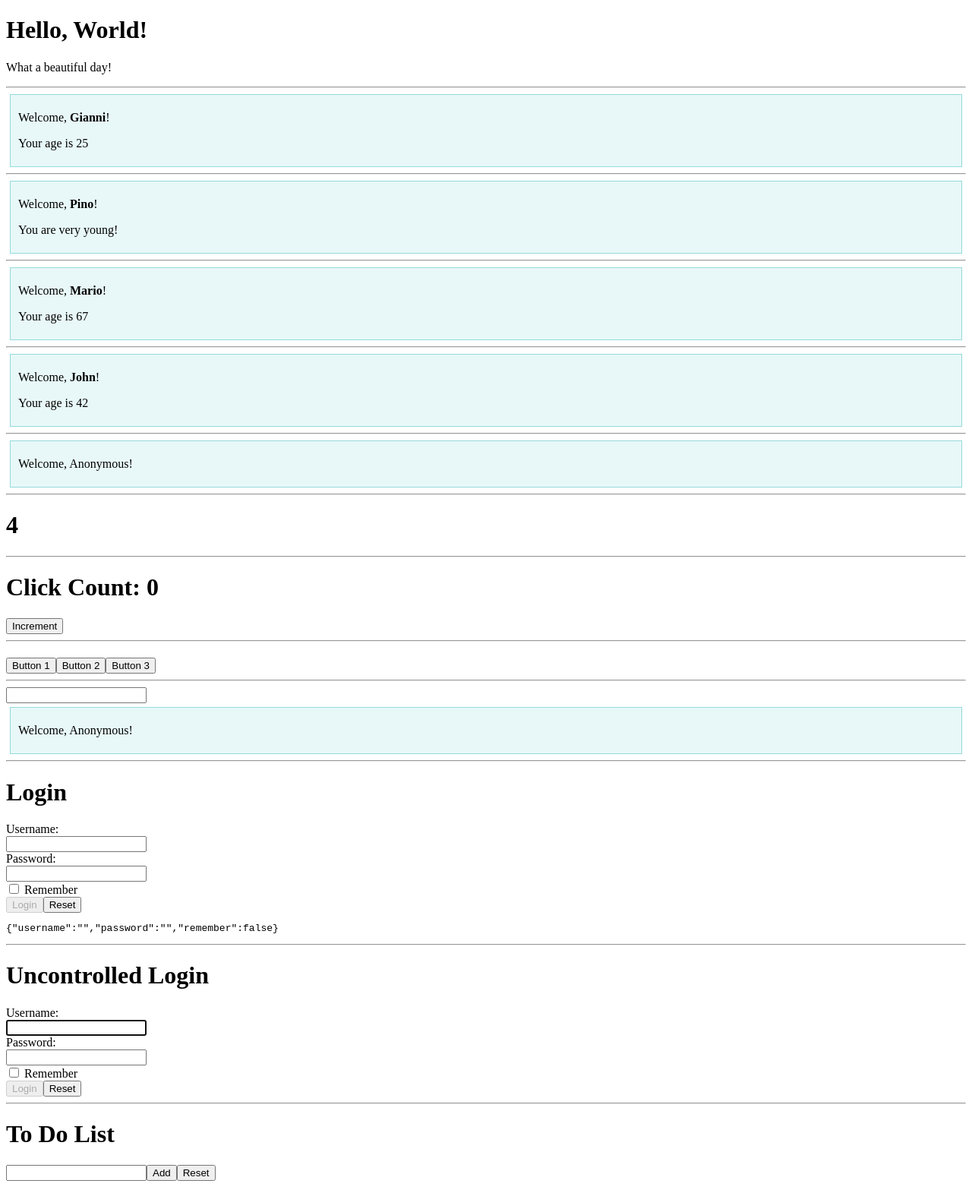
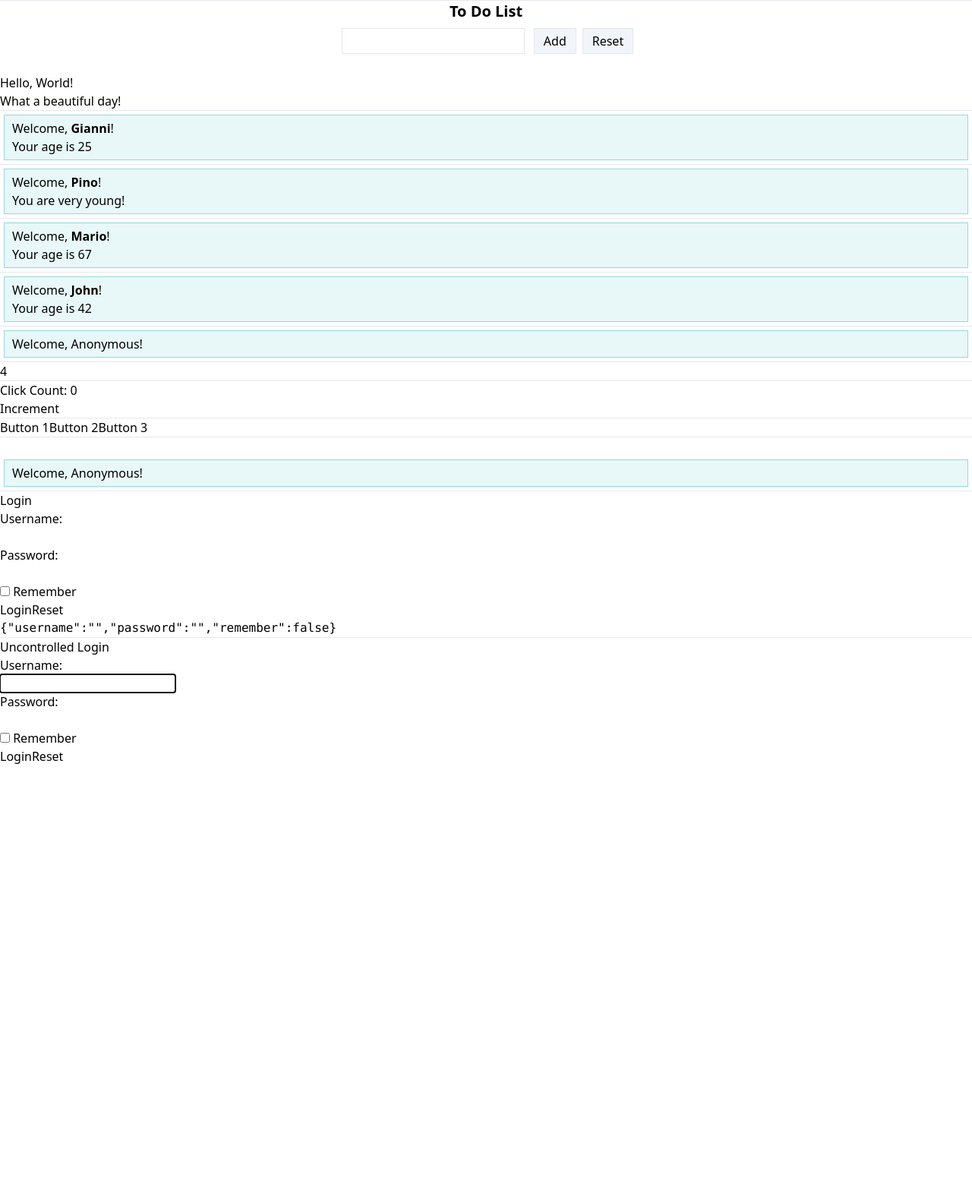
Before and after one commit to AndreaPossidente/develhope-react-exercises, a React (Create React App) app: page / in a window 1280 px wide. Shown: the whole page at 76% size. After the commit the page ends 1008 px from the top, so only its background shows below. Built offline with nearby package versions, Linux system fonts and the light colour scheme.

Commit message:
done styling components 04

```diff
--- a/package.json
+++ b/package.json
@@ -34,5 +34,8 @@
       "last 1 firefox version",
       "last 1 safari version"
     ]
+  },
+  "devDependencies": {
+    "tailwindcss": "^3.2.7"
   }
 }
--- a/src/App.js
+++ b/src/App.js
@@ -16,6 +16,8 @@ export default class App extends Component {
   render() {
     return (
       <div>
+        <hr />
+        <TodoList />
         <Hello />
         <hr />
         <Welcome name={<strong>Gianni</strong>} age={25} />
@@ -39,8 +41,6 @@ export default class App extends Component {
         <Login onLogin={this.onLogin} />
         <hr />
         <UncontrolledLogin onLogin={this.onLogin} />
-        <hr />
-        <TodoList />
       </div>
     );
   }
--- a/src/TodoList.js
+++ b/src/TodoList.js
@@ -34,24 +34,42 @@ export default class TodoList extends Component {
 
   render() {
     return (
-      <>
-        <h1>To Do List</h1>
+      <div className="flex w-full justify-center items-center flex-col">
+        <h1 className="text-xl font-bold px-2 mx-2">To Do List</h1>
         <form ref={this.formRef} onSubmit={this.handleSubmit}>
-          <input name="todo" />
-          <button>Add</button>
-          <button type="reset" onClick={this.handleReset}>
+          <input name="todo" className="border py-1 px-1 m-2" />
+          <button className="transition ease-in-out duration-300 bg-slate-100 hover:bg-green-200 border py-1 px-3 m-1 ">
+            Add
+          </button>
+          <button
+            className="transition ease-in-out duration-300 bg-slate-100 hover:bg-yellow-200 border py-1 px-3 m-1 "
+            type="reset"
+            onClick={this.handleReset}
+          >
             Reset
           </button>
         </form>
-        <ul>
+        <ul
+          className={`border overflow-hidden rounded-md m-2 w-[346px] ${
+            this.state.items.length === 0 && "invisible"
+          }`}
+        >
           {this.state.items.map((item, index) => (
-            <li key={item + index}>
+            <li
+              key={item + index}
+              className="border-b flex justify-between p-2 even:bg-slate-100 last:border-none"
+            >
               {item}{" "}
-              <button onClick={() => this.handleRemove(index)}>Remove</button>
+              <button
+                className="transition ease-in-out duration-200 text-xs hover:text-red-600 hover:scale-105"
+                onClick={() => this.handleRemove(index)}
+              >
+                Delete
+              </button>
             </li>
           ))}
         </ul>
-      </>
+      </div>
     );
   }
 }
--- a/src/index.css
+++ b/src/index.css
@@ -1,3 +1,7 @@
+@tailwind base;
+@tailwind components;
+@tailwind utilities;
+
 .welcome {
   background-color: #e8f8f8;
   border: 1px solid #94dada;
--- /dev/null
+++ b/tailwind.config.js
@@ -0,0 +1,8 @@
+/** @type {import('tailwindcss').Config} */
+module.exports = {
+  content: ["./src/**/*.{js,jsx,ts,tsx}"],
+  theme: {
+    extend: {},
+  },
+  plugins: [],
+};
```
Also changed, not shown: 1 other file (tests, documents, lock files or other folders).
